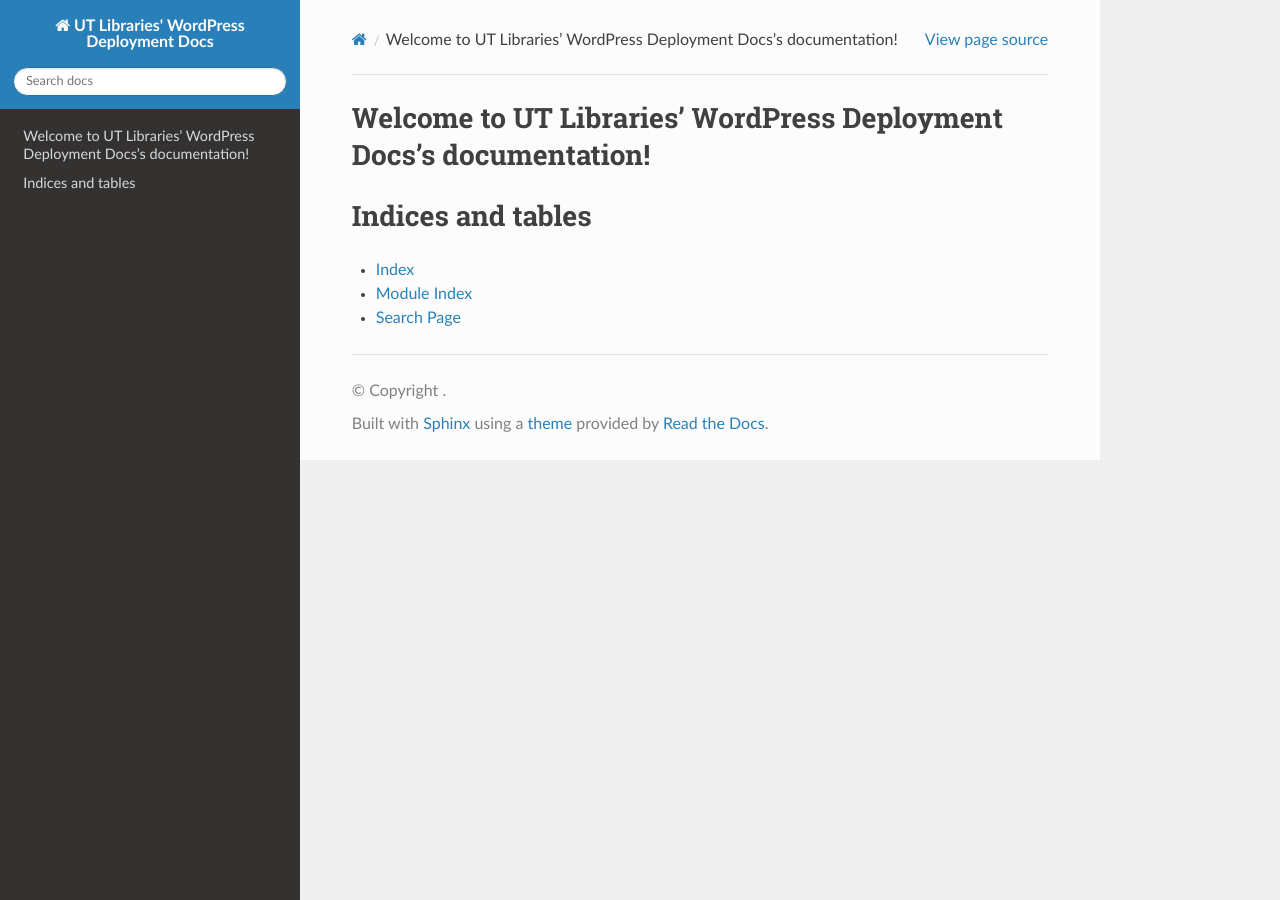
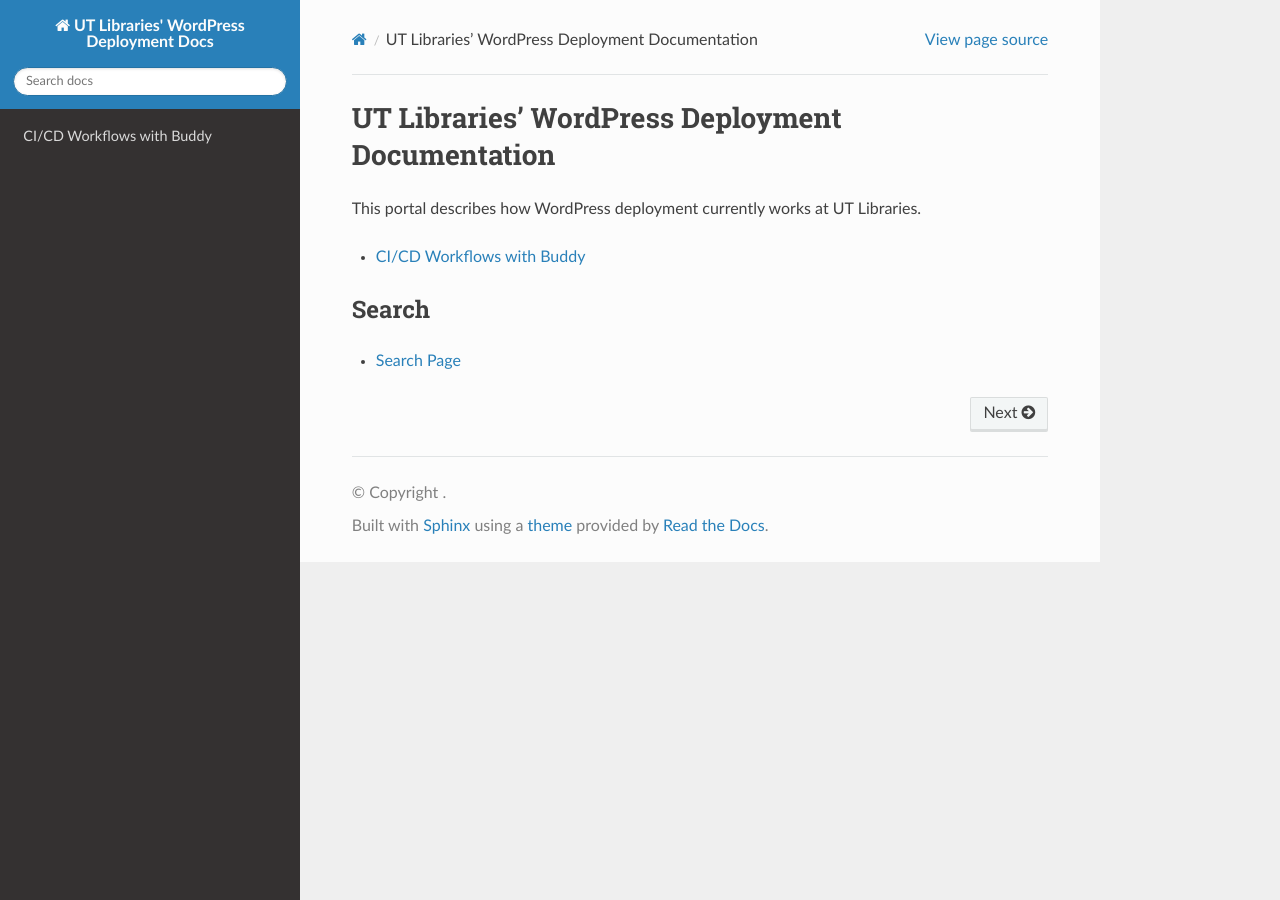
Before and after one commit to bridgecrew-perf6/utk-libraries-deployment-docs, a Sphinx documentation site: the page built from docs/source/index.rst, in a window 1280 px wide. Built offline with Sphinx 7.4.7 and the Read the Docs theme 2.0.0, drawn with Linux system fonts in a browser that asks for light colours.

Commit message:
Clean up index.

```diff
--- a/docs/source/index.rst
+++ b/docs/source/index.rst
@@ -1,20 +1,17 @@
-.. UT Libraries' WordPress Deployment Docs documentation master file, created by
-   sphinx-quickstart on Fri Jan 21 13:10:44 2022.
-   You can adapt this file completely to your liking, but it should at least
-   contain the root `toctree` directive.
+UT Libraries' WordPress Deployment Documentation
+================================================
 
-Welcome to UT Libraries' WordPress Deployment Docs's documentation!
-===================================================================
+This portal describes how WordPress deployment currently works at UT Libraries.
 
 .. toctree::
-   :maxdepth: 2
-   :caption: Contents:
+   :maxdepth: 1
+   :glob:
+
+   contents/*
 
 
 
-Indices and tables
-==================
+Search
+------
 
-* :ref:`genindex`
-* :ref:`modindex`
 * :ref:`search`
```
